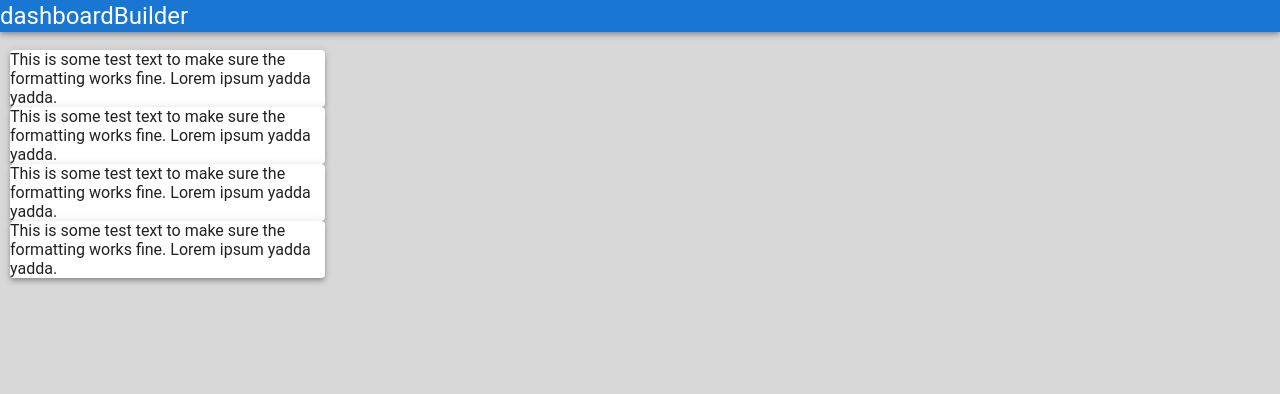
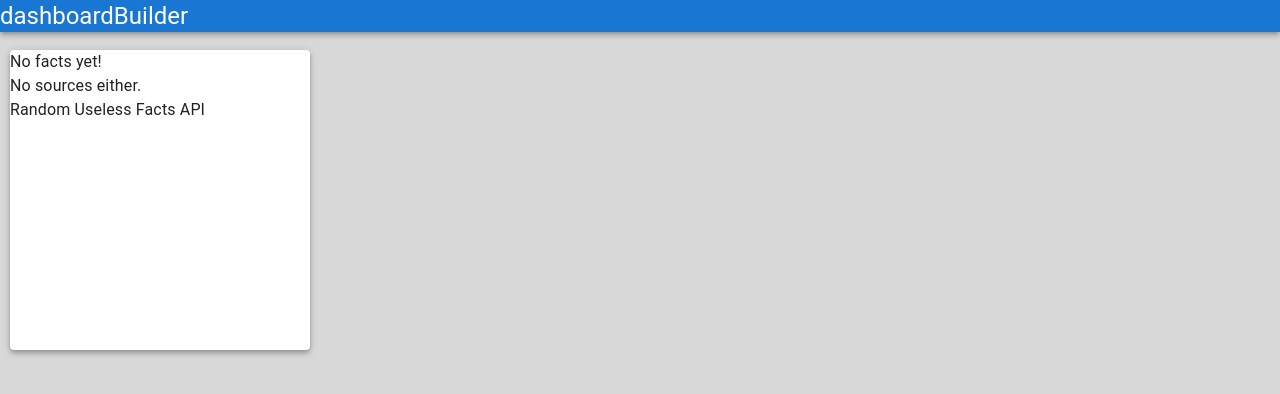
Before and after one commit to d33zhou/dashboard-maker, a React (Create React App) app in the folder dashboard/: page / in a window 1280 px wide. Shown: the top 394 px of the page. Built offline with nearby package versions, Linux system fonts and the light colour scheme.

Commit message:
updated facts styling and add additional details to card

```diff
--- a/dashboard/src/App.jsx
+++ b/dashboard/src/App.jsx
@@ -1,6 +1,6 @@
 import {useState, useEffect} from 'react';
 
-import { Box } from '@mui/material';
+import { Box, Grid } from '@mui/material';
 
 import RandomFacts from './components/random-facts/RandomFacts';
 import NavBar from './components/navigation/NavBar';
@@ -22,12 +22,21 @@ function App() {
 
       <main>
 
-        <Box>
-          <RandomFacts />
-          <RandomFacts />
-          <RandomFacts />
-          <RandomFacts />
-        </Box>
+        <Grid
+          container
+          rowSpacing={2}
+          columnSpacing={1}
+          sx={{
+            width: '100%'
+          }}
+        >
+          <Grid item sm={3}>
+            <RandomFacts />
+          </Grid>
+
+
+
+        </Grid>
 
       </main>
 
--- a/dashboard/src/components/random-facts/RandomFacts.jsx
+++ b/dashboard/src/components/random-facts/RandomFacts.jsx
@@ -1,19 +1,22 @@
 import {useEffect, useState} from 'react';
-import { Paper } from '@mui/material';
+import { Paper, Stack, Typography } from '@mui/material';
 
 const RandomFacts = props => {
-  const [fact, setFact] = useState('');
+  const [fact, setFact] = useState({
+    text: "No facts yet!",
+    source: "No sources either."
+  });
 
   useEffect(() => {
 
     // returned object:
     //   {
-    //     id
-    //     text
-    //     source
-    //     source_url
-    //     language
-    //     permalink
+    //     id         --> for permalink
+    //     text       --> the fact
+    //     source     --> 3rd-party site name
+    //     source_url --> to 3rd-party site
+    //     language   --> use 'en' only
+    //     permalink  --> to random useless facts site
     //   }
     // fetch('https://uselessfacts.jsph.pl/random.json?language=en')
     //   .then(res => res.json())
@@ -23,9 +26,29 @@ const RandomFacts = props => {
 
   return (
     <Paper
-      sx={{ width: '25%'}}
-      elevation={4}>
-      {"This is some test text to make sure the formatting works fine. Lorem ipsum yadda yadda."}
+      sx={{
+        height: '300px',
+        width: '300px'
+      }}
+      elevation={4}
+    >
+      <Stack
+        direction="column"
+        justifyContent="space-between"
+        alignItems="flex-start"
+      >
+        <Typography>
+          {fact.text}
+        </Typography>
+
+        <Typography>
+          {fact.source}
+        </Typography>
+
+        <Typography>
+          Random Useless Facts API
+        </Typography>
+      </Stack>
     </Paper>
   );
 };
```
